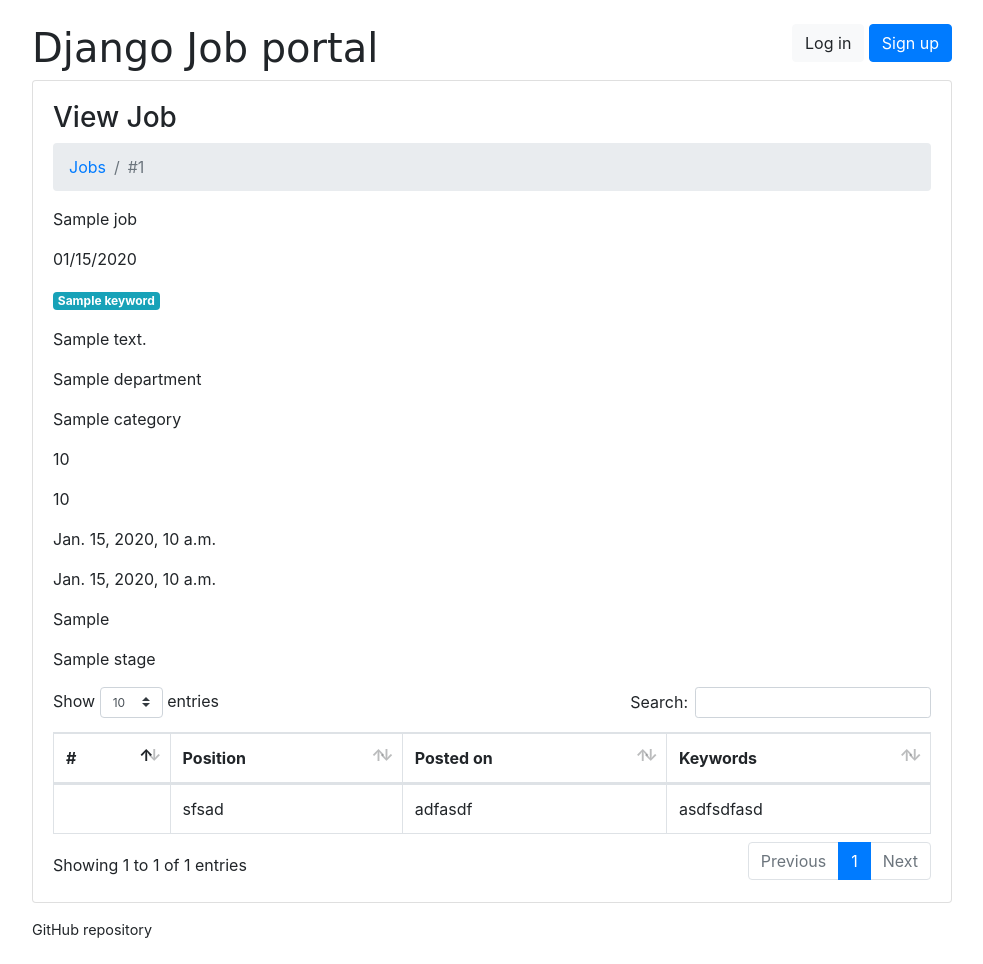
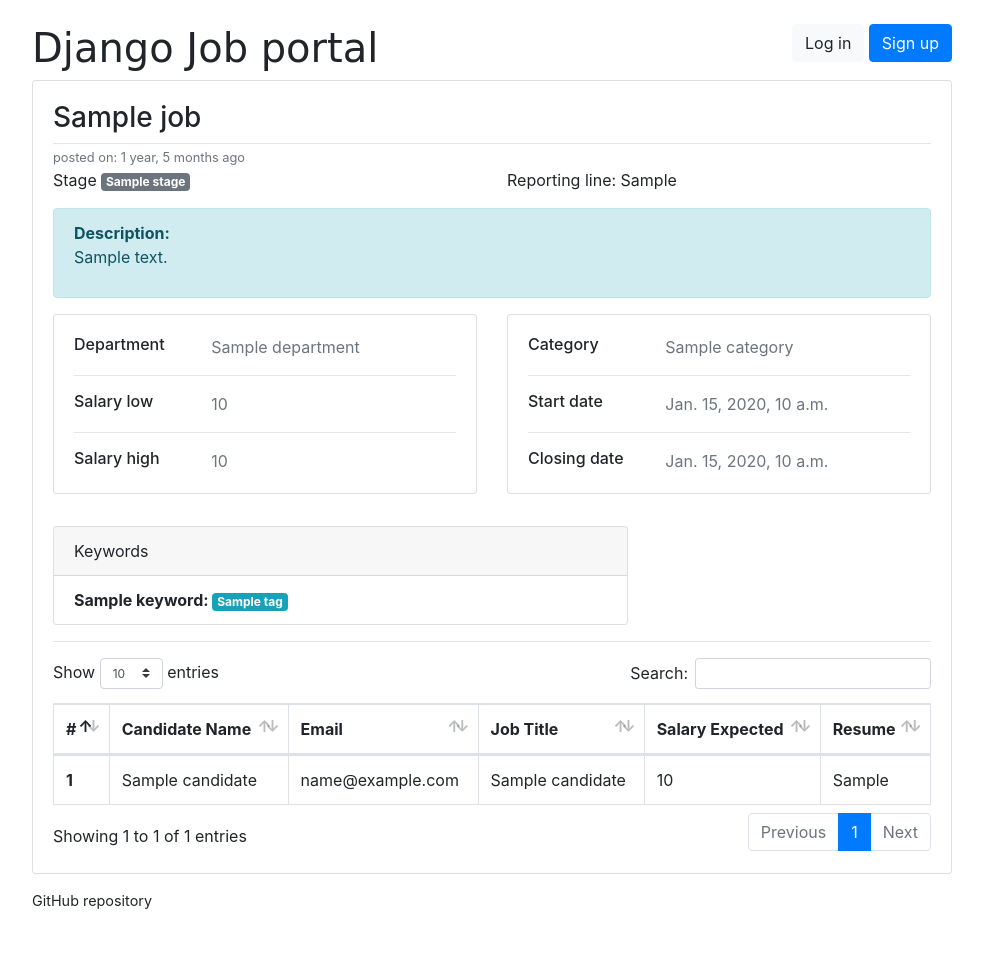
Before and after one commit to gamifications/jobportal, a Django app: template myapp/templates/myapp/job_detail.html in a window 1280 px wide. Shown: the whole page, without its empty margins (148-1131 px from the left). After the commit the page ends 909 px from the top, so only its background shows below. Run offline with Django 3.2, Linux system fonts and the light colour scheme; tables that the repository leaves empty hold one stand-in row (values such as "Sample post"); the template is opened without the code that fills it: values that come from a table or form of the project are taken from there, most other values are stand-ins (such as "Sample title", 1, 10 or a date in 2020); data that the repository does not hold is empty; some libraries are stand-ins or nearby versions.

Commit message:
result page completed

```diff
--- a/myapp/templates/myapp/job_detail.html
+++ b/myapp/templates/myapp/job_detail.html
@@ -1,57 +1,109 @@
 {% extends 'base.html' %}
 {% load static %}
+{% load humanize %}
 {% block css %}
 <link rel="stylesheet" type="text/css" href="{% static 'datatables/dataTables.bootstrap4.min.css' %}">
 <link rel="stylesheet" type="text/css" href="{% static 'datatables/responsive.bootstrap4.min.css' %}">
+
 {% endblock %}
+
+
 {% block content %}
-<h3>View Job</h3>
-<nav aria-label="breadcrumb">
-  <ol class="breadcrumb">
-    <li class="breadcrumb-item"><a href="{% url 'job:list' %}">Jobs</a></li>
-    <li class="breadcrumb-item active" aria-current="page">#{{pk}}</li>
-  </ol>
-</nav>
+<h3>{{job.title}}</h3>
+<hr style="margin: 0">
+<small class="text-muted">posted on: {{job.created_at|naturaltime}}</small>
+<div class="row">
+  <div class="col-md-6"><p>Stage <span class="badge badge-secondary">{{job.stage}}</span></p></div>
+  <div class="col-md-6"><p>Reporting line: {{job.reporting_line}}</p></div>
+</div>
 
-<p>{{job.title}}</p>
-<p>{{job.created_at|date:"SHORT_DATE_FORMAT"}}</p>
-<p>
-{% for keyword in job.keywords.all %}
-  <span style="font-size: 5px">{# keyword.jobkeywords_set.get(job=job).tags.all #}</span>
-  <span class="badge badge-info">{{keyword.name}}</span>
-{% endfor %}
-</p>
+<div class="alert alert-info" role="alert">
+  <strong>Description:</strong>
+  <p>{{job.description}}</p>
+</div>
+<div class="row">
+  <div class="col-md-6">
+    <div class="card mb-3">
+      <div class="card-body">
+        <div class="row">
+          <div class="col-sm-4"><h6 class="mb-0">Department</h6></div>
+          <div class="col-sm-8 text-secondary">{{job.department}}</div>
+        </div><hr>
+        <div class="row">
+          <div class="col-sm-4"><h6 class="mb-0">Salary low</h6></div>
+          <div class="col-sm-8 text-secondary">{{job.salary_low}}</div>
+        </div><hr>
+        <div class="row">
+          <div class="col-sm-4"><h6 class="mb-0">Salary high</h6></div>
+          <div class="col-sm-8 text-secondary">{{job.salary_high}}</div>
+        </div>
+      </div>
+    </div>
+  </div>
+  <div class="col-md-6">
+    <div class="card mb-3">
+      <div class="card-body">
+        <div class="row">
+          <div class="col-sm-4"><h6 class="mb-0">Category</h6></div>
+          <div class="col-sm-8 text-secondary">{{job.category}}</div>
+        </div><hr>
+        <div class="row">
+          <div class="col-sm-4"><h6 class="mb-0">Start date</h6></div>
+          <div class="col-sm-8 text-secondary">{{job.start_date}}</div>
+        </div><hr>
+        <div class="row">
+          <div class="col-sm-4"><h6 class="mb-0">Closing date</h6></div>
+          <div class="col-sm-8 text-secondary">{{job.closing_date}}</div>
+        </div>
+      </div>
+    </div>
+  </div>
+</div>
 
-<p>{{job.description}}</p>
-<p>{{job.department}}</p>
-<p>{{job.category}}</p>
-<p>{{job.salary_low}}</p>
-<p>{{job.salary_high}}</p>
-<p>{{job.start_date}}</p>
-<p>{{job.closing_date}}</p>
-<p>{{reporting_line}}</p>
-<p>{{job.stage}}</p>
+<div class="row">
+  <div class="col-md-8">
+    <div class="card mt-3">
+      <div class="card-header">Keywords</div>
+      <ul class="list-group list-group-flush">
+        {% for jobkeyword in jobkeywords %}
+        <li class="list-group-item">
+          <strong>{{jobkeyword.keyword.name}}: </strong>
+          {% for tag in jobkeyword.tags.all %}
+            <span class="badge badge-info mr-2">{{tag.name}}</span>
+          {% endfor %}
+        </li>
+        {% endfor %}
+      </ul>
+    </div>
+  </div>
+</div>
 
+
+<hr>
 
 <table class="table table-bordered dt-responsive nowrap" style="width:100%" id="candidatelist">
   <thead>
     <tr>
       <th scope="col">#</th>
-      <th scope="col">Position</th>
-      <th scope="col">Posted on</th>
-      <th scope="col">Keywords</th>
+      <th scope="col">Candidate Name</th>
+      <th scope="col">Email</th>
+      <th scope="col">Job Title</th>
+      <th scope="col">Salary Expected</th>
+      <th scope="col">Resume</th>
     </tr>
   </thead>
   <tbody>
-
+  	{% for candidate in job.candidate_set.all %}
     <tr>
       <th scope="row">{{forloop.counter}}</th>
-      <td>sfsad</td>
-      <td>adfasdf</td>
-      <td>asdfsdfasd</td>
-
+      <td>{{candidate.name}}</td>
+      <td>{{candidate.email}}</td>
+      <td>{{candidate.jobtitle}}</td>
+      <td>{{candidate.salary}}</td>
+      <td>{{candidate.resume_data}}</td>
     </tr>
-</tbody>
+    {% endfor %}
+  </tbody>
 </table>
 {% endblock %}
 {% block js %}
@@ -63,7 +115,15 @@
 <script type="text/javascript">
 $(document).ready(function() {
     $('#candidatelist').DataTable({
-      "pageLength": 10
+      "pageLength": 10,
+      columnDefs: [
+        {
+          render: function (data, type, full, meta) {
+            return "<div style='white-space:normal; width:90%;'>" + data + "</div>";
+          },
+          targets: 5
+        }
+     ]
     });
 });
 </script>
--- a/myapp/templates/myapp/job_form.html
+++ b/myapp/templates/myapp/job_form.html
@@ -101,6 +101,7 @@
       const frm = 'candidate';
       const form_idx = $(`#id_${frm}_set-TOTAL_FORMS`).val();
       $('#candidate_form').append($('#empty_form').html().replace(/__prefix__/g, form_idx));
+      $('#candidate_form').find('div.form-row:last').hide().fadeIn(2000);
       $(`#id_${frm}_set-TOTAL_FORMS`).val(parseInt(form_idx) + 1);
       // cloneMore('div.candidate_form:last', 'candidate');
     });
--- a/mysite/settings.py
+++ b/mysite/settings.py
@@ -24,7 +24,7 @@ BASE_DIR = Path(__file__).resolve().parent.parent
 SECRET_KEY = config('SECRET_KEY')
 
 # SECURITY WARNING: don't run with debug turned on in production!
-DEBUG = True
+DEBUG = True # False
 
 ALLOWED_HOSTS = ["*"]
 
@@ -39,6 +39,7 @@ INSTALLED_APPS = [
     'django.contrib.messages',
     'django.contrib.sites',
     'django.contrib.staticfiles',
+    'django.contrib.humanize',
     'myapp',
     'crispy_forms',
 
```
Also changed, not shown: myapp/templates/404.html (added, +22 -0 lines), myapp/views.py (+25 -5 lines).
